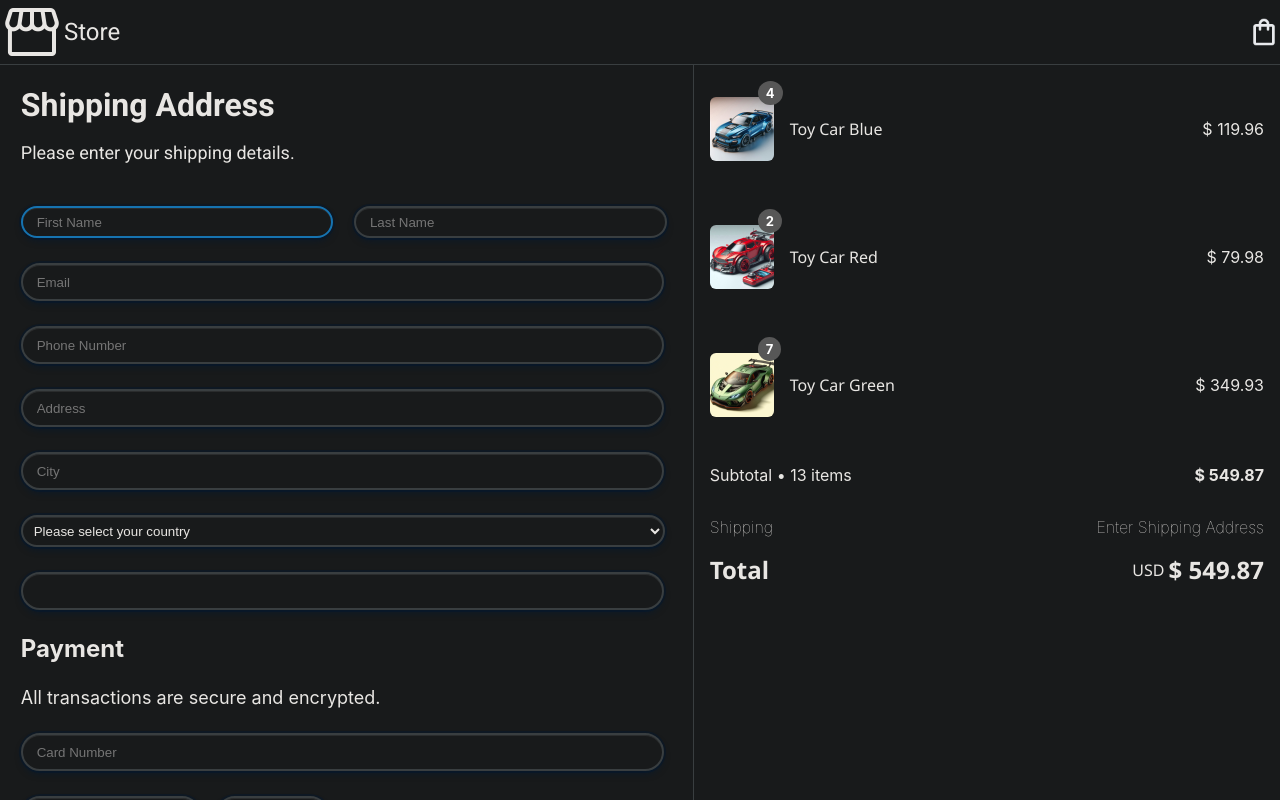
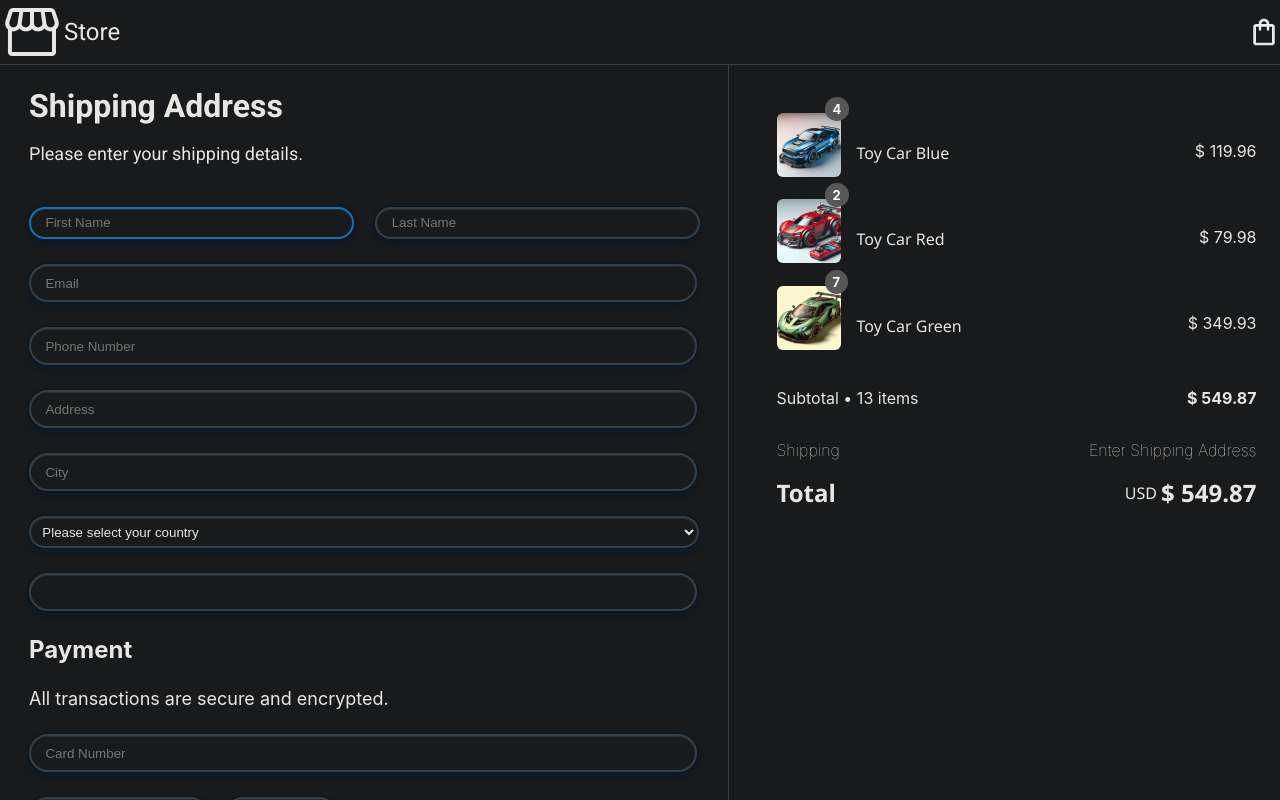
Before and after one commit to TroyWarez/basic-site, a React (Vite) app: page / in a window 1280 px wide. Shown: the top 800 px of the page. Built offline with nearby package versions, Linux system fonts and the light colour scheme.

Commit message:
css fixed

```diff
--- a/src/components/CheckoutCart/CheckoutCart.module.css
+++ b/src/components/CheckoutCart/CheckoutCart.module.css
@@ -1,7 +1,8 @@
 .CheckoutCartContainer {
-       width: 36rem;
+       width: 30rem;
        border-left: 1px solid var(--main-bg-accentColor);
-       padding-left: 1rem;
+       padding-top: 3rem;
+       padding-left: 3rem;
        padding-right: 1rem;
 }
 .CheckoutCartItem {
@@ -9,8 +10,8 @@
        display: flex;
        justify-content: space-between;
        align-items: center;
-       padding-top: 1rem;
-       padding-bottom: 1rem;
+       padding-bottom: 0.70rem;
+
 }
 .CheckoutCartSubtotal {
        position: relative;
@@ -23,6 +24,7 @@
        font-weight: 400;
        font-family:'Segoe UI', Tahoma, Geneva, Verdana, sans-serif;
        padding-left: 1rem;
+       margin-bottom: 0;
 }
 .pItemPrice {
        font-size: medium;
@@ -62,7 +64,7 @@
        color: white;
        position: absolute;
        z-index: 50;
-       top: 1rem;
+       top: -1rem;
        right: 2rem;
        left: 3rem;
        font-size: small;
```
